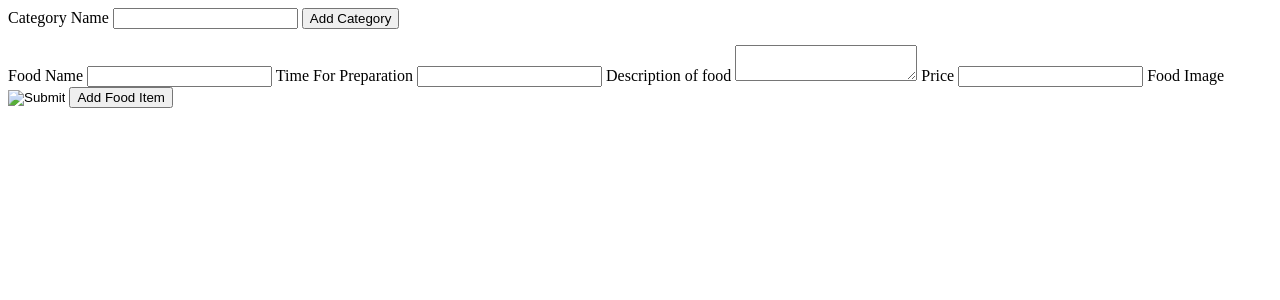
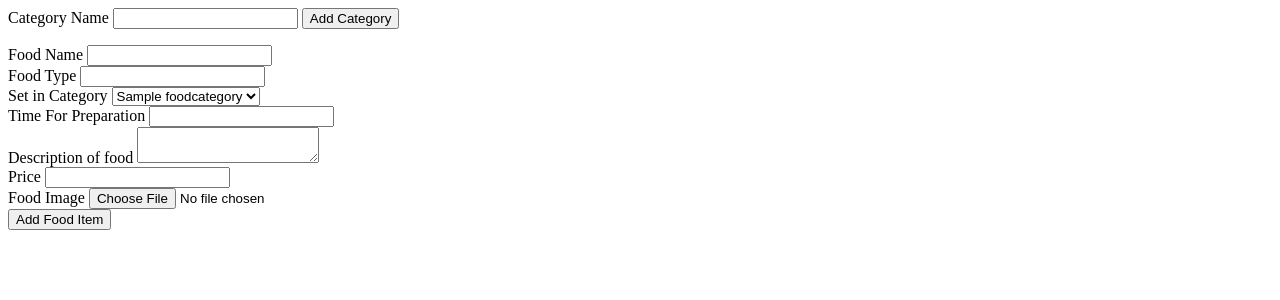
Before and after one commit to leeroyaereen/Smart-Restaurant-System, a PHP site: page /Dashboard.php in a window 1280 px wide. Shown: the top 300 px of the page. Run offline with PHP 8.4, Linux system fonts and the light colour scheme; tables that the repository leaves empty or names only in its code hold one stand-in row (values such as "Sample post").

Commit message:
Added Required Pages for Adding And Creating Database and its elements

```diff
--- a/src/PHP Webpage/Dashboard.php
+++ b/src/PHP Webpage/Dashboard.php
@@ -1,4 +1,60 @@
-<?php_ini_loaded_file()
+<?php
+    require "../PHP/DatabaseUtilities.php";
+    function AddCategory(){
+        if(isset($_POST['categoryName']) ){
+
+            if($_POST['categoryName']){
+                DatabaseUtility::CreateCategory($_POST['categoryName']);
+            }else{
+                echo "<script>alert('The form has been aborted due to missing data in the form, recheck and submit the form again')</script>";
+
+            }
+        }
+    }
+
+    function AddFoodItem(){
+        //check if the form submission has required data or not
+        if(isset($_POST['foodName'],$_POST['foodType'],$_POST['foodCategory'],$_POST['foodPreparationTime'],$_POST['foodPrice'],$_POST['foodImage'],$_POST['foodDescription'])){
+            if($_POST['foodName'] && $_POST['foodCategory'] && $_POST['foodPreparationTime'] && $_POST['foodPrice'] /*&& $_POST['foodImage']*/&& $_POST['foodDescription']){
+                $newFood = new FoodItem();
+                $newFood->FoodName = $_POST['foodName'];
+                $newFood->FoodType = $_POST['foodType'];
+                $newFood->FoodCategory = $_POST['foodCategory'];
+                $newFood->FoodPreparationTime = $_POST['foodPreparationTime'];
+                $newFood->FoodPrice = $_POST['foodPrice'];
+                $newFood->FoodImage = $_POST['foodImage'];
+                $newFood->FoodDescription = $_POST['foodDescription'];
+                $newFood->FoodReview = "No Reviews Yet";
+                $newFood->FoodAvailability = true;
+                $newFood->FoodRating = 0;
+
+                $res = DatabaseUtility::CreateItems($newFood);
+
+                if($res){
+                    echo "<script>alert('Food Item Added');</script>";
+                }else{
+                    echo "<script>alert('Food Item Couldnt be Added');</script>";
+                }
+
+            }else{
+                echo "<script>".$_POST['foodName'].$_POST['foodCategory'].$_POST['foodPreparationTime'].$_POST['foodPrice'].$_POST['foodDescription']."</script>";
+                echo "<script>alert('The form has been aborted due to missing data in the form, recheck and submit the form again')</script>";
+            }
+        }
+    }
+
+    if ($_SERVER["REQUEST_METHOD"] == "POST") {
+
+        DatabaseUtility::ChangeRestaurant('ACHS Canteen');
+        if (isset($_POST["categoryName"])) {
+            AddCategory();
+        } else if (isset($_POST["foodName"])) {
+            AddFoodItem();
+        } else {
+            echo "<script>alert('Please Enter the Data');</script>";
+        }
+
+    }
 
 ?>
 
@@ -7,30 +63,68 @@
 
     </head>
     <body>
-        <form action="">
-            <label for="categoryName"> Category Name</label>
-            <input type="text" id="categoryName" name="categoryNameTextField"/>
-
-            <button onclick="submit">Add Category</button>
+        <!-- Form for adding a category -->
+        <form method="POST" action="">
+            <label for="categoryName">Category Name</label>
+            <input type="text" id="categoryName" name="categoryName"/>
+            <button type="submit">Add Category</button>
         </form>
 
-        <form>
-            <label for="foodName"> Food Name</label>
-            <input type="text" id="foodName" name="foodName"/>
+        <!-- Form for adding a food item -->
+        <form method="POST" action="">
+            <div class="input-group">
+                <label for="foodName">Food Name</label>
+                <input type="text" id="foodName" name="foodName"/>
+            </div>
+            <div class="input-group">
+                <label for="foodType">Food Type</label>
+                <input type="text" id="foodType" name="foodType" list="foodTypeLists"/>
+                <datalist id="foodTypeLists">
+                    <!-- <option value="Normal">System Analysis and Design</option> -->
+                </datalist>
+            </div>
+            <div class="input-group">
+                <label for="foodCategory">Set in Category</label>
+                <select name="foodCategory">
 
-            <label for="foodPreparationTime"> Time For Preparation</label>
-            <input type="number" id="foodPreparationTime" name="foodPreparationTime"/>
+                <?php
+                    $sql = "SELECT Category_ID, CategoryName FROM FoodCategory";
+                    $conn = DatabaseUtility::GetRestaurantConnectionWithName('ACHS Canteen');
+                    if(!$conn){
+                        echo "<script>alert('There was null')</script>";
 
-            <label for="foodDescription">Description of food</label>
-            <textarea id="foodDescription"></textarea>
+                    }
+                    $res = $conn->query($sql);
 
-            <label for="foodPrice">Price</label>
-            <input type="decimal" name="foodPrice" id="foodPrice"/>
+                    if ($res) {
+                        while ($row = mysqli_fetch_assoc($res)) {
+                            echo "<option value='" . $row['Category_ID'] . "'>" . $row['CategoryName'] . "</option>";
+                        }
+                    } else {
+                        echo "<script>alert('There was an error adding category')</script>";
+                    }
+                ?>
 
-            <label for="foodImage">Food Image</label>
-            <input type="image" id="foodImage" name="foodImage"/>
 
-            <button onclick="submit">Add Food Item</button>
+                </select>
+            </div>
+            <div class="input-group">
+                <label for="foodPreparationTime">Time For Preparation</label>
+                <input type="number" id="foodPreparationTime" name="foodPreparationTime"/>
+            </div>
+            <div class="input-group">
+                <label for="foodDescription">Description of food</label>
+                <textarea id="foodDescription" name="foodDescription"></textarea>
+            </div>
+            <div class="input-group">
+                <label for="foodPrice">Price</label>
+                <input type="number" step="0.01" name="foodPrice" id="foodPrice"/>
+            </div>
+            <div class="input-group">
+                <label for="foodImage">Food Image</label>
+                <input type="file" id="foodImage" name="foodImage"/>
+            </div>
+            <button type="submit">Add Food Item</button>
         </form>
     </body>
 </html>
--- /dev/null
+++ b/src/PHP Webpage/MainDashboard.php
@@ -0,0 +1,5 @@
+<?php
+    require "../PHP/DatabaseUtilities.php";
+
+    DatabaseUtility::CreateTables('ACHS Canteen')
+?>
--- a/src/PHP/DatabaseUtilities.php
+++ b/src/PHP/DatabaseUtilities.php
@@ -9,28 +9,44 @@
 
         private static $restuarantDatabaseConnection;
 
-        public static function connectToMainDatabase(){
-            self::$mainConnection = mysqli_connect(self::$mainServername,self::$mainUsername, self::$mainPassword,self:: $mainDatabase);
-            if(!self::$mainConnection){
-                echo "<script>alert('Error Connection')</script>";
+        public static function connectToMainDatabase() {
+            self::$mainConnection = mysqli_connect(self::$mainServername, self::$mainUsername, self::$mainPassword, self::$mainDatabase);
+
+            if (!self::$mainConnection) {
+                echo "<script>alert('Error Connecting to Database')</script>";
                 return false;
             }
             return true;
         }
 
-        public static function CreateDatabase($restaurantName){
-            $result = connectToMainDatabase();
-            if($result){
-                $sql = "CREATE DATABASE '$restaurantName'";
-                $res = self::$mainConnection->query($sql);
-                if($res === true){
-                    echo "<script>alert('Database $restaurantName Created Successfully ')</script>";
-                }else{
-                    echo "<script>alert('Error Creating Database')</script>";
+        public static function CreateDatabase($restaurantName) {
+            //Just for debugging cases
+            // echo "<script>alert('Connecting to Database')</script>";
+
+            // Ensure to call the function correctly
+            $result = self::connectToMainDatabase();
+
+            if ($result) {
+                //sql statement to search if there is any database named same as the parametered name
+                $checkQuery = "SELECT SCHEMA_NAME FROM information_schema.SCHEMATA WHERE SCHEMA_NAME = '$restaurantName'";
+                $checkDB_Result = mysqli_query(self::$mainConnection,$checkQuery);
+
+                //if there exists any other database with the same name the count rises to 1 and the creation of database is restricted
+                if(mysqli_num_rows($checkDB_Result)>0){
+                    echo "<script>alert('Database you tried to create already exists')</script>";
+                    return;
+                }
+                // Correct the SQL syntax
+                $sql = "CREATE DATABASE `$restaurantName`";
+                $res = mysqli_query(self::$mainConnection, $sql); // Using mysqli_query with the connection resource
+
+                if ($res === true) {
+                    echo "<script>alert('Database $restaurantName Created Successfully')</script>";
+                } else {
+                    echo "<script>alert('Error Creating Database: '" . mysqli_error(self::$mainConnection).")</script>";
                 }
             }
         }
-
         public static function CreateTables($databaseName){
             self::$restuarantDatabaseConnection = mysqli_connect(self::$mainServername,self::$mainUsername, self::$mainPassword,$databaseName);
             if(!self::$restuarantDatabaseConnection){
@@ -64,33 +80,37 @@
 
             $sqlFoodCategoryTable = "CREATE TABLE FoodCategory (
                 Category_ID INT PRIMARY KEY AUTO_INCREMENT,
-                FoodItem_ID INT,
-                CategoryName VARCHAR(100),
-                FOREIGN KEY (FoodItem_ID) REFERENCES FoodItems(FoodItem_ID)
+                CategoryName VARCHAR(100) NOT NULL
             );";
 
             $sqlFoodItem = "CREATE TABLE FoodItems (
                 FoodItem_ID INT PRIMARY KEY AUTO_INCREMENT,
                 FoodName VARCHAR(100) NOT NULL,
-                FoodRating DECIMAL(1, 1),
-                FoodPreparationTime INT, -- in min
+                FoodType VARCHAR(30),
+                Category_ID INT NOT NULL,
+                FoodRating DECIMAL(2, 1),
+                FoodPreparationTime INT,
                 FoodReview TEXT,
                 FoodDescription TEXT,
-                FoodImage VARCHAR(255), -- as link
+                FoodImage VARCHAR(255),
                 FoodPrice DECIMAL(10, 2),
                 FoodAvailability BOOLEAN DEFAULT TRUE,
-                TotalOrders INT DEFAULT 0
+                TotalOrders INT DEFAULT 0,
+                FOREIGN KEY (Category_ID) REFERENCES FoodCategory(Category_ID)
             );";
 
-            $sql = $sqlFoodItem+$sqlFoodCategoryTable+$sqlMenuTable+$sqlRoleTable+$sqlUserTable;
 
-            $res = self::$restuarantDatabaseConnection->query($sql);
-            if($res){
-                echo "<script>alert('Created Table Successfully')</script>";
-            }else{
-                echo "<script>alert('Error Connection $res')</script>";
+            //add all the sql commands in array and executing one by one
+            $queries = [$sqlFoodCategoryTable,$sqlFoodItem,$sqlMenuTable,$sqlRoleTable,$sqlUserTable];
+            foreach($queries as $sql){
+                $res = self::$restuarantDatabaseConnection->query($sql);
+                if(!$res){
+                    echo "<script>alert('Error Inserting $res')</script>";
+                }
+            }
+            echo "<script>alert('Created Table Successfully')</script>";
 
-            }
+
         }
         // Creates food item in the menu
         public static function CreateItems($foodItem){
@@ -102,8 +122,8 @@
                 }
 
 
-                $sql = "INSERT INTO FoodItems (FoodName, FoodRating, FoodPreparationTime, FoodReview, FoodDescription, FoodImage, FoodPrice, FoodAvailability, TotalOrders)
-                VALUES (?, ?, ?, ?, ?, ?, ?, ?, ?)";
+                $sql = "INSERT INTO FoodItems (FoodName, FoodType, Category_ID, FoodRating, FoodPreparationTime, FoodReview, FoodDescription, FoodImage, FoodPrice, FoodAvailability, TotalOrders)
+                VALUES (?, ?, ?, ?, ?, ?, ?, ?, ?, ?, ?)";
                 //compiles the structure without defining parameters without executing it.
                 $statement = self::$restuarantDatabaseConnection->prepare($sql);
 
@@ -111,14 +131,15 @@
                 if($statement===FALSE){
                     echo "<script>alert('There was error preparing statement')</script>";
                 }
-
                 //set variables of the sql
                 //s represents string type
                 //d represents double type
                 //i represents integer type
                 //b represents blob (objects like image and files that are heavy in size)
-                $statement->bind_param('sdisssdii',
+                $statement->bind_param('ssidisssdii',
                     $foodItem->FoodName,
+                    $foodItem->FoodType,
+                    $foodItem->FoodCategory,
                     $foodItem->FoodRating,
                     $foodItem->FoodPreparationTime,
                     $foodItem->FoodReview,
@@ -134,43 +155,11 @@
                 //check if the statement execution was successfull or not
                 if($res){
                     echo "<script>alert('Food Item Added Successfully')</script>";
+                    return true;
                 }
                 else{
                     $statement->close();
                     echo "<script>alert('There was error executing statement')</script>";
-                    return false;
-                }
-
-
-                //Get the ID of the newly inserted food item
-                $newFoodItemId = $statement->insert_id;
-                $statement->close();
-
-                // Step 3: Link the food item to the category in the FoodCategory table
-                $statementCategory = self::$restuarantDatabaseConnection->prepare(
-                    "INSERT INTO FoodCategory (FoodItem_ID, CategoryName)
-                    VALUES ( ?, (SELECT CategoryName FROM FoodCategory WHERE Category_ID = ?))"
-                );
-
-                if (!$statementCategory) {
-                    echo "<script>alert('Error preparing SQL statement for FoodCategory.')</script>";
-                    return false;
-                }
-
-                // Bind the parameters
-                $statementCategory->bind_param("is",
-                    $newFoodItemId,
-                    $foodItem->FoodCategory
-                );
-
-                // Execute the insertion into FoodCategory
-                if ($statementCategory->execute()) {
-                    echo "<script>alert('Food item and category link created successfully!')</script>";
-                    $statementCategory->close();
-                    return true;
-                } else {
-                    echo "<script>alert('Error linking food item to category: " . $$statementCategory->error . "')</script>";
-                    $statementCategory->close();
                     return false;
                 }
             }else{
@@ -178,11 +167,52 @@
                 return false;
             }
         }
+
+
+        public static function CreateCategory($categoryName){
+            if (!self::$restuarantDatabaseConnection) {
+                echo "<script>alert('Not connected to the restaurant database.')</script>";
+                return false;
+            }
+
+            $sql = "INSERT INTO foodcategory (CategoryName) VALUES ('$categoryName')";
+            $res = mysqli_query(self::$restuarantDatabaseConnection,$sql);
+            if($res){
+                echo "<script>alert('The Category has been added')</script>";
+            }else{
+                echo "<script>alert('There was error adding category')</script>";
+
+            }
+        }
+        //##remaining Functions
+        //change password
+        //change username
+        //change restaurantDatabaseConnection.
+        public static function ChangeRestaurant($databaseName){
+            self::$restuarantDatabaseConnection = mysqli_connect(self::$mainServername,self::$mainUsername, self::$mainPassword,$databaseName);
+
+        }
+
+        public static function GetRestaurantConnection(){
+            return self::$restuarantDatabaseConnection;
+        }
+        public static function GetRestaurantConnectionWithName($databaseName){
+            self::$restuarantDatabaseConnection = mysqli_connect(self::$mainServername,self::$mainUsername, self::$mainPassword,$databaseName);
+            if(self::$restuarantDatabaseConnection){
+                return self::$restuarantDatabaseConnection;
+            }
+        }
+
+        public static function RunCommandOnRestaurantDatabase(){
+
+        }
     }
 
     Class FoodItem{
         public $FoodItem_ID = 00000;
         public $FoodName = "Unnamed";
+        public $FoodType = "";
+        public $FoodCategory;
         public $FoodRating = 0.0;
         public $FoodPreparationTime = 30;
         public $FoodReview = "No Food Review";
@@ -191,6 +221,5 @@
         public $FoodPrice = 0;
         public $FoodAvailability = false;
         public $TotalOrders = 0;
-        public $FoodCategory = 'None';
     }
 ?>
```
